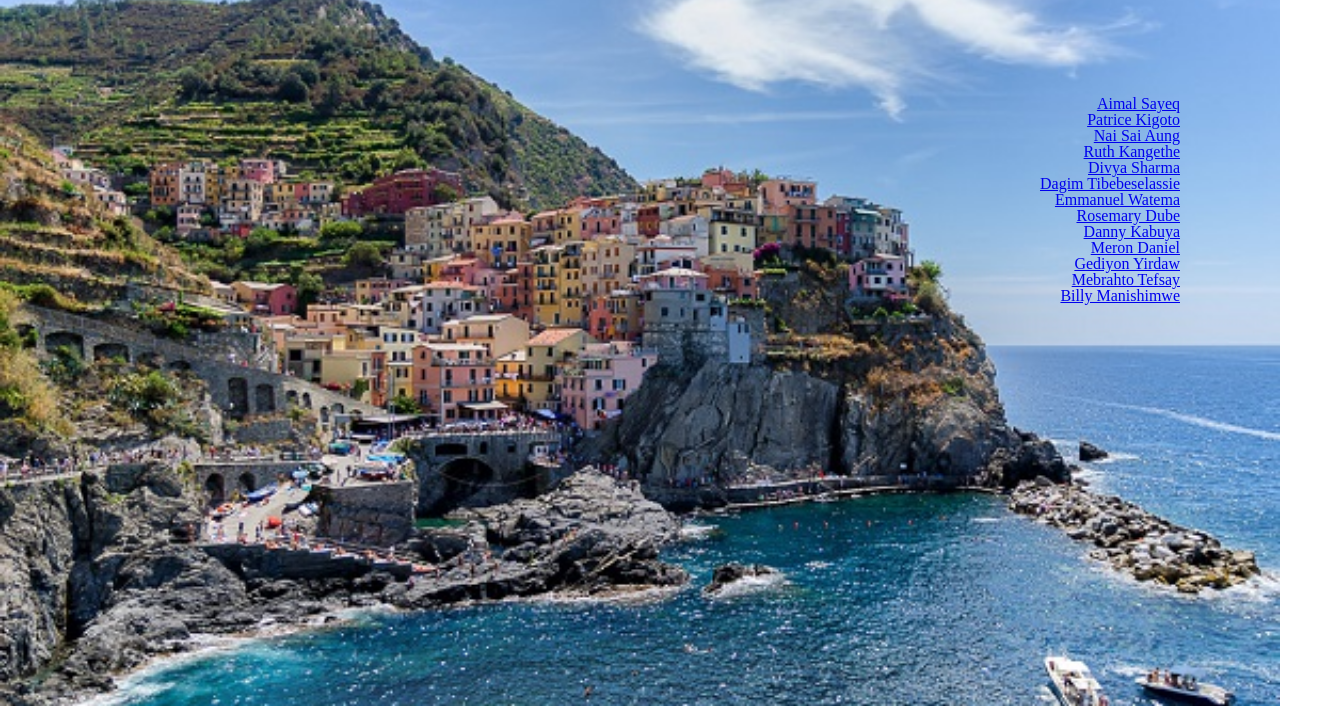
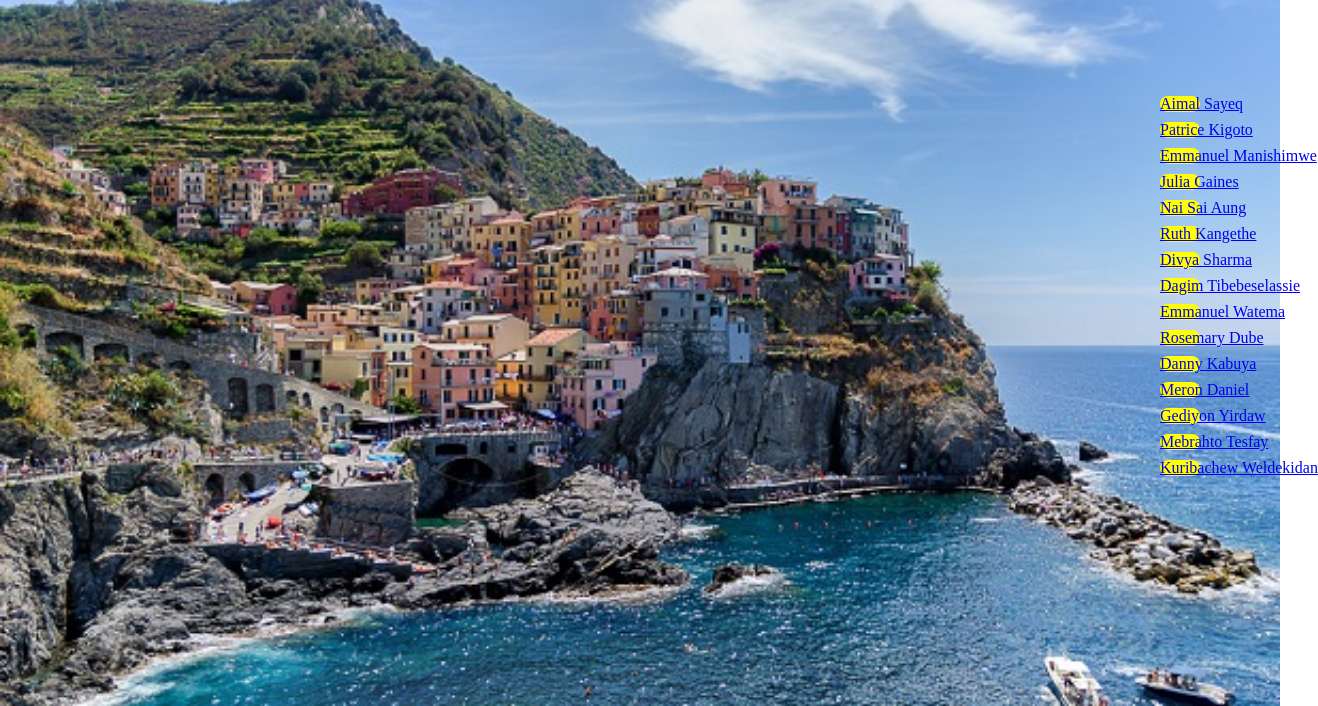
Before and after one commit to Billy-M1/Billy-M1.github.io, a plain HTML site: page links.html in a window 1280 px wide. Shown: the part 94-800 px from the top of the page, 1318 px wide, since content can reach past the window. Drawn offline with Linux system fonts and the light colour scheme.

Commit message:
Updated 07/20/19

```diff
--- a/links.html
+++ b/links.html
@@ -24,6 +24,8 @@
       <ul class="namesfl">
         <li class="namesl"><a href="https://aimalsayeq.github.io/">Aimal Sayeq</a></li>
         <li class="namesl"><a href="https://kigoto.github.io/">Patrice Kigoto</a></li>
+        <li class="namesl"><a href="https://emanishimwe.github.io/about.html">Emmanuel Manishimwe</a></li>
+        <li class="namesl"><a href="https://juliakg.github.io">Julia Gaines</a></li>
         <li class="namesl"><a href="https://nai-aung26.github.io/">Nai Sai Aung</a></li>
         <li class="namesl"><a href="https://r-kangethe.github.io/">Ruth Kangethe</a></li>
         <li class="namesl"><a href="https://divyasharma1998.github.io/">Divya Sharma</a></li>
@@ -33,8 +35,8 @@
         <li class="namesl"><a href="https://dannykabuya.github.io/">Danny Kabuya</a></li>
         <li class="namesl"><a href="https://meron251.github.io/">Meron Daniel</a></li>
         <li class="namesl"><a href="https://gediyon.github.io/">Gediyon Yirdaw</a></li>
-        <li class="namesl"><a href="https://mebrahto.github.io/">Mebrahto Tefsay</a></li>
-        <li class="namesl"><a href="https://billy-m1.github.io/">Billy Manishimwe</a></li>
+        <li class="namesl"><a href="https://mebrahto.github.io/">Mebrahto Tesfay</a></li>
+        <li class="namesl"><a href="https://weldeki.github.io/">Kuribachew Weldekidan</a></li>
       </ul>
     </div>
 </body>
--- a/style.css
+++ b/style.css
@@ -1,3 +1,12 @@
+body {
+  background-position: top left;
+  position: relative;
+  animation-name: zoom-in;
+  animation-duration: 1s;
+  animation-timing-function: ease-in-out;
+  animation-fill-mode: forwards;
+  animation-delay: 2s;
+}
 .aboutme {
   text-align: left;
   font-size: 20px;
@@ -32,8 +41,8 @@ h1 {
   height: auto;
   background-color: skyblue;
   background-image: url("./background.webp");
-  /* background-repeat: no-repeat;
-  background-size: cover; */
+  background-repeat: no-repeat;
+  background-size: cover;
 }
 .thirdbody {
   background-image: url("./links.webp");
@@ -104,10 +113,19 @@ header {
   }
 }
 .names {
-  margin: 100px;
+  margin: 100px 70px auto 1150px;
 }
 .namesfl {
   text-align: right;
+}
+.namesl {
+  margin: 10px;
+  /* padding: 3px 8px; */
+  border-radius: 10px;
+  background-color: yellow;
+  /* display: inline-block; */
+  white-space: nowrap;
+  text-align: center;
 }
 .grid-container {
   display: grid;
@@ -143,3 +161,18 @@ header {
   grid-row: 3 / 4;
   grid-column: 1 / 3;
 }
+/* .hvr-bounce-in {
+  display: inline-block;
+  vertical-align: middle;
+  -webkit-transform: perspective(1px) translateZ(0);
+  transform: perspective(1px) translateZ(0);
+  box-shadow: 0 0 1px rgba(0, 0, 0, 0);
+  -webkit-transition-duration: 0.5s;
+  transition-duration: 0.5s;
+}
+.hvr-bounce-in:hover, .hvr-bounce-in:focus, .hvr-bounce-in:active {
+  -webkit-transform: scale(1.2);
+  transform: scale(1.2);
+  -webkit-transition-timing-function: cubic-bezier(0.47, 2.02, 0.31, -0.36);
+  transition-timing-function: cubic-bezier(0.47, 2.02, 0.31, -0.36);
+} */
```
